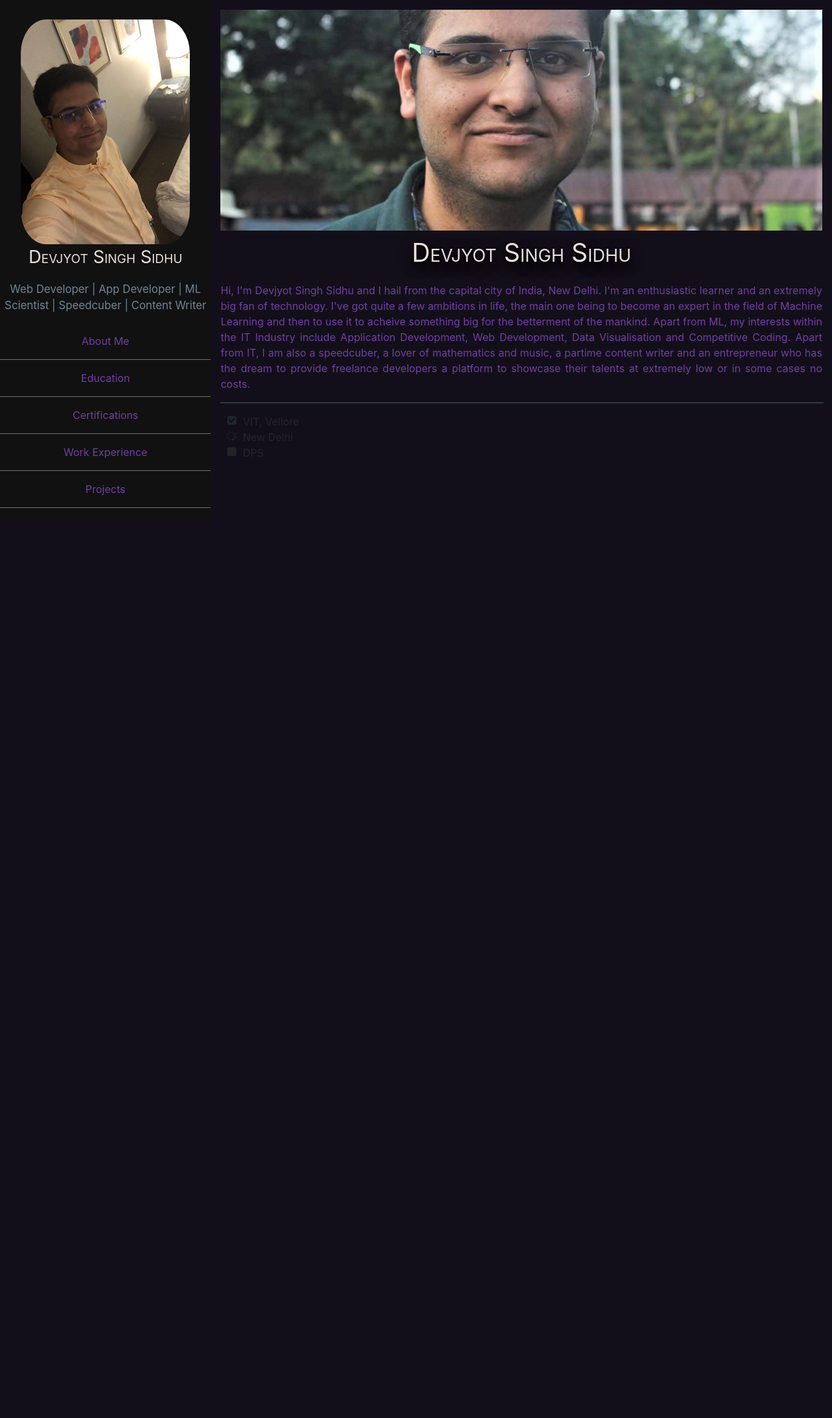
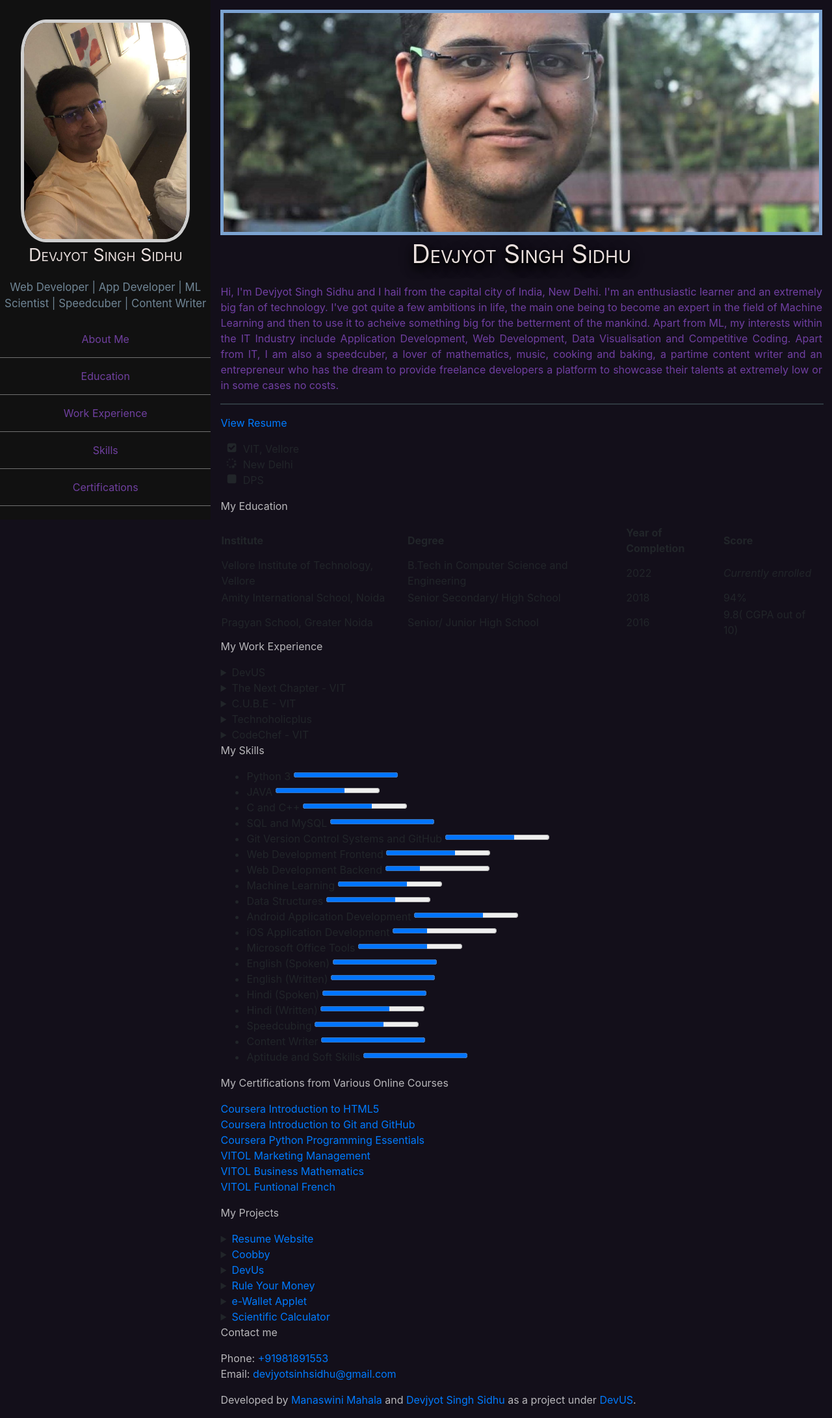
Before and after one commit to DevoGHub/Resume, a PHP site: page / in a window 1280 px wide. Shown: the whole page at 65% size. Before the commit the page ends 782 px from the top, so only its background shows below. Run offline with PHP 8.4, Linux system fonts and the light colour scheme.

Commit message:
completed html coding

```diff
--- a/css/style.css
+++ b/css/style.css
@@ -11,6 +11,17 @@ p{
   margin-top:6px;
   margin-bottom:6px;
   color:rgba(255,255,255,0.7);
+  text-align: justify;
+}
+
+caption{
+  caption-side: top !important;
+  text-align: center !important;
+}
+
+table{
+  margin-left: auto !important;
+  margin-right: auto !important;
 }
 
 /*Class Based Styling*/
@@ -79,6 +90,10 @@ p{
   border: 1px solid #000;
 }
 
+.mainPageDiv{
+  display:block;
+}
+
 /*Identifier based Styling*/
 #profilepic{
   width:80%;
@@ -87,12 +102,14 @@ p{
   margin-top: 10px;
   margin-right: 10%;
   margin-left: 10%;
+  border: solid rgba(255,255,255,0.8) 5px;
 }
 
 #coverpic{
   width:100%;
   display:inline-block;
   border-bottom: 5px solid rgb(19, 15, 26);
+  border: solid rgba(150,200,255,0.8) 5px;
   /*padding-left: 10px:
   margin-left:10px;*/
   /*border: solid white 0px; */
@@ -117,7 +134,7 @@ p{
 }
 
 #facebook{
-  width:13px;
+  width:12px;
 }
 
 #name{
@@ -147,10 +164,10 @@ p{
   font-size: 135%;
 }
 
+
+/*Over writes*/
 /* On smaller screens, where height is less than 450px, change the style of the sidebar (less padding and a smaller font size) */
 @media screen and (max-height: 450px) {
   .navBar {padding-top: 15px;}
   .navBar a {font-size: 18px;}
 }
-
-/*Over writes*/
--- a/index.html
+++ b/index.html
@@ -12,26 +12,25 @@
 
 <!--Body-->
   <body>
-
     <div class='navBar'>
       <div class="personalInfo">
         <img id='profilepic' src="imgs/profilepic.jpg" alt="My picture"/>
         <p id="nameNavBar">Devjyot Singh Sidhu</p>
         <p id="proTitle">Web Developer | App Developer | ML Scientist | Speedcuber | Content Writer</p>
         <nav>
-          <p class='navList'>About Me</p>
+          <a href='#aboutMe'><p class='navList'>About Me</p></a>
           <hr class='navListHR'>
-          <p class='navList'>Education</p>
+          <a href='#education'><p class='navList'>Education</p></a>
           <hr class='navListHR'>
-          <p class='navList'>Certifications</p>
+          <a href='#workExperience'><p class='navList'>Work Experience</p></a>
           <hr class='navListHR'>
-          <p class='navList'>Work Experience</p>
+          <a href='#skills'><p class='navList'>Skills</p></a>
           <hr class='navListHR'>
-          <p class='navList'>Projects</p>
+          <a href='#certifications'><p class='navList'>Certifications</p></a>
           <hr class='navListHR'>
-          <p class='navList'>Achievements</p>
+          <a href='#projects'><p class='navList'>Projects</p></a>
           <hr class='navListHR'>
-          <p class='navList'>Contact Me</p>
+          <a href='#contactMe'><p class='navList'>Contact Me</p></a>
         </nav>
         <div class='socialTray'>
           <a href="https://github.com/DevoGHub" target='_blank'><img class='social' src='imgs/github.svg'/></a>
@@ -43,23 +42,208 @@
       </div>
     </div>
     <div class="mainPage">
-      <div class='aboutMe'>
+      <div id='aboutMe' class='mainPageDiv'>
         <img src="imgs/coverpic_copy.jpg" id='coverpic' alt="My Picture" style="width:100%">
       	<p id="name">Devjyot Singh Sidhu</p>
       	<p id="bio">
           Hi, I'm Devjyot Singh Sidhu and I hail from the capital city of India, New Delhi. I'm an enthusiastic learner and an extremely big fan of technology. I've got quite a few ambitions in life,
           the main one being to become an expert in the field of Machine Learning and then to use it to acheive something big for the betterment of the mankind. Apart from ML, my interests within the IT Industry include Application Development, Web Development, Data Visualisation
-          and Competitive Coding. Apart from IT, I am also a speedcuber, a lover of mathematics and music, a partime content writer and an entrepreneur who has the
+          and Competitive Coding. Apart from IT, I am also a speedcuber, a lover of mathematics, music, cooking and baking, a partime content writer and an entrepreneur who has the
           dream to provide freelance developers a platform to showcase their talents at extremely low or in some cases no costs.
         </p>
       	<hr id="afterName">
       	<!-- <pre id="mainTitle">VIT, Vellore  |  New Delhi  |  DPS</pre> -->
-      	<i class="fas fa-map-marker-check" ></i>
+        <p><a href='docs/Resume.pdf' target='_blank'>View Resume</a></p>
+        <i class="fas fa-map-marker-check" ></i>
         <ul class="fa-ul">
             <li><i class="fa-li fa fa-check-square"></i>VIT, Vellore</li>
             <li><i class="fa-li fa fa-spinner fa-spin"></i>New Delhi</li>
             <li><i class="fa-li fa fa-square"></i>DPS</li>
         </ul>
-    </div>
+     </div>
+     <div id="education" class='mainPageDiv'>
+      <p class='sectionHeader'>My Education</p>
+        <table>
+          <tr>
+            <th>Institute</th>
+            <th>Degree</th>
+            <th>Year of Completion</th>
+            <th>Score</th>
+          </tr>
+          <tr>
+            <td>Vellore Institute of Technology, Vellore</td>
+            <td>B.Tech in Computer Science and Engineering</td>
+            <td>2022</td>
+            <td><i>Currently enrolled</i></td>
+          </tr>
+          <tr>
+            <td>Amity International School, Noida</td>
+            <td>Senior Secondary/ High School</td>
+            <td>2018</td>
+            <td>94%</td>
+          </tr>
+          <tr>
+            <td>Pragyan School, Greater Noida</td>
+            <td>Senior/ Junior High School</td>
+            <td>2016</td>
+            <td>9.8( CGPA out of 10)</td>
+          </tr>
+        </table>
+     </div>
+     <div id="workExperience" class='mainPageDiv'>
+      <p class='sectionHeader'>My Work Experience</p>
+      <details>
+        <summary>DevUS</summary>
+        <p>
+          Founded this organisation/ company with the vision of providing freelance developers a platform
+          to showcase their skills and talent at extremely low or no expenditure.
+        </p>
+        <p>
+          Joined as Founder/ President in June, 2020 and am stll working here at the same post.
+        </p>
+      </details>
+      <details>
+        <summary>The Next Chapter - VIT</summary>
+        <p>
+          Joined as a management recruit in the club and helped in hosting several events since then.
+          I was soon after my joining placed in the Editorial and Operations Teams as well.
+        </p>
+        <p>
+          Joined as Management Recruit in December, 2019 and still working with them under Management, Editorial and Operations Teams.
+        </p>
+      </details>
+      <details>
+        <summary>C.U.B.E - VIT</summary>
+        <p>
+          Joined as a management recruit in the club and since then have helped in conducting and hosting a lot of events.
+          Was also given a place in the cubing enthusiasts' team due to my speedcubing skills.
+        </p>
+        <p>
+          Joined as a Management recruit in December, 2019 and still a part of the Management and Cubing Enthusisasts' Teams.
+        </p>
+      </details>
+      <details>
+        <summary>Technoholicplus</summary>
+        <p>
+          Joined as a content writing intern and wrote a number of technology related articles and blogs for the company.
+        </p>
+        <p>
+          Joined in December, 2019 and left after completing the internship in February, 2019
+        </p>
+        <p>
+          Refernce link for the same is provided <a href='https://internshala.com/student/certificate/31814308/D49A0675-903E-0308-05C5-A8E17E1FD643' target='_blank'>here</a>.
+        </p>
+      </details>
+      <details>
+        <summary>CodeChef - VIT</summary>
+        <p>
+          Joined the chapter as a Technical Recruit and was soon also placed in the Management team. Helped in hosting and conducting a flagship event and
+          innumerous online events.
+        </p>
+        <p>
+          Joined the chapter as a technical recruit in December, 2018 and left the chapter in August, 2019
+        </p>
+      </details>
+     </div>
+     <div id="skills" class='mainPageDiv'>
+      <p class='sectionHeader'>My Skills</p>
+      <ul>
+        <li>Python 3 <progress value="3" max="3"></progress></li>
+        <li>JAVA <progress value="2" max="3"></progress></li>
+        <li>C and C++ <progress value="2" max="3"></progress></li>
+        <li>SQL and MySQL <progress value="3" max="3"></progress></li>
+        <li>Git Version Control Systems and GitHub <progress value="2" max="3"></progress></li>
+        <li>Web Development Frontend <progress value="2" max="3"></progress></li>
+        <li>Web Development Backend <progress value="1" max="3"></progress></li>
+        <li>Machine Learning <progress value="2" max="3"></progress></li>
+        <li>Data Structures <progress value="2" max="3"></progress></li>
+        <li>Android Application Development <progress value="2" max="3"></progress></li>
+        <li>iOS Application Development <progress value="1" max="3"></progress></li>
+        <li>Microsoft Office Tools <progress value="2" max="3"></progress></li>
+        <li>English (Spoken) <progress value="3" max="3"></progress></li>
+        <li>English (Written) <progress value="3" max="3"></progress></li>
+        <li>Hindi (Spoken) <progress value="3" max="3"></progress></li>
+        <li>Hindi (Written) <progress value="2" max="3"></progress></li>
+        <li>Speedcubing <progress value="2" max="3"></progress></li>
+        <li>Content Writer <progress value="3" max="3"></progress></li>
+        <li>Aptitude and Soft Skills <progress value="3" max="3"></progress></li>
+      </ul>
+     </div>
+     <div id="certifications" class='mainPageDiv'>
+      <p class='sectionHeader'>
+        My Certifications from Various Online Courses
+      </p>
+      <p>
+        <a href="https://www.coursera.org/account/accomplishments/certificate/BADJTPT4E2RA" target='_blank'>Coursera Introduction to HTML5</a>
+        <br>
+        <a href="https://www.coursera.org/account/accomplishments/certificate/GDQXCLGSYG8L" target='_blank'>Coursera Introduction to Git and GitHub</a>
+        <br>
+        <a href="https://www.coursera.org/account/accomplishments/certificate/SUWDXSB92TP5" target='_blank'>Coursera Python Programming Essentials</a>
+        <br>
+        <a href="http://www.vitol.ac.in/certificates/faec1b26cb7b47278b42aaa25016abbd" target='_blank'>VITOL Marketing Management</a>
+        <br>
+        <a href="http://www.vitol.ac.in/certificates/92d176ebfc4e43a09a66ea891a2d7f97" target='_blank'>VITOL Business Mathematics</a>
+        <br>
+        <a href="http://www.vitol.ac.in/certificates/7d26be4d76d54aeb81ca4d72f23964ed" target='_blank'>VITOL Funtional French</a>
+      </p>
+     </div>
+     <div id="projects" class='mainPageDiv'>
+      <p class='sectionHeader'>
+        My Projects
+      </p>
+      <details>
+        <summary><a href='https://github.com/DevoGHub/Resume' target='_blank'>Resume Website</a></summary>
+        <p>
+          This project is the current website you are viewing. This was created as an intial project for DevUs as a test site.
+          The website is reachable at <a href='http://www.devjyotsinghsidhu.devus.org' target='_blank'>devjyotsinghsidhu.devus.org</a>.
+        </p>
+      </details>
+      <details>
+        <summary><a href='https://github.com/DevUs-org/Coobby' target='_blank'>Coobby</a></summary>
+        <p>
+          This website was the first dynamic website under DevUs and is a collection of 100+ recipes out of which many have been created by my family members and me.
+          The website is reachable at <a href='http://www.coobby.devus.org' target='_blank'>coobby.devus.org</a>.
+        </p>
+      </details>
+      <details>
+        <summary><a href='https://github.com/DevUs-org/DevUs' target='_blank'>DevUs</a></summary>
+        <p>
+          This is the main website of DevUs and is reachable the main domain <a href="http://www.devus.org" target='_blank'>devus.org</a>. The website contains all the information one may need to become
+          a part of the organisation with all the features, Terms of Conditions Agreements and pricing.
+        </p>
+      </details>
+      <details>
+        <summary><a href='https://github.com/DevUs-org/RuleYourMoney' target='_blank'>Rule Your Money</a></summary>
+        <p>
+          The first mobile application project of DevUs. It is intented to be a personal finance and budget managing application.
+        </p>
+      </details>
+      <details>
+        <summary><a href='https://github.com/DevoGHub/eWallet-Applet' target='_blank'>e-Wallet Applet</a></summary>
+        <p>
+          This application was created by me as a class 12th final project. It uses jForms and MysQL to acheive the task.
+        </p>
+      </details>
+      <details>
+        <summary><a href='https://github.com/DevoGHub/Calculator-Applet' target='_blank'>Scientific Calculator</a></summary>
+        <p>
+          This was personally my first ever full project. It is written in Java and is a very basic scientific calculator.
+        </p>
+      </details>
+     </div>
+     <div id="contactMe" class='mainPageDiv'>
+      <p class='sectionHeader'>
+        Contact me
+      </p>
+      <p id='contactMePara'>
+        Phone: <a href="tel:+919818911553">+91981891553</a>
+        <br>
+        Email: <a href="mailto:devjyotsinhsidhu@gmail.com" target='_blank'>devjyotsinhsidhu@gmail.com</a>
+      </p>
+     </div>
+     <div id='footer' class="mainPageDiv">
+      <p class='footerPara'>Developed by <a href='mailto:manaswini.mahala@devus.org' target='_blank'>Manaswini Mahala</a> and <a href='mailto:devjyotsingh.sidhu@devus.org' target='_blank'>Devjyot Singh Sidhu</a> as a project under <a href='http://wwww.devus.org' target='_blank'>DevUS</a>.</p>
+     </div>
+  </div>
   </body>
 </html>
```
Also changed, not shown: 1 other file.
